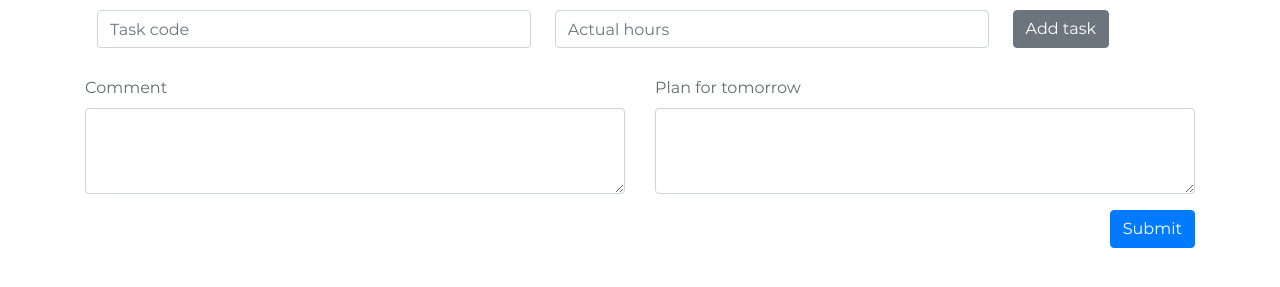
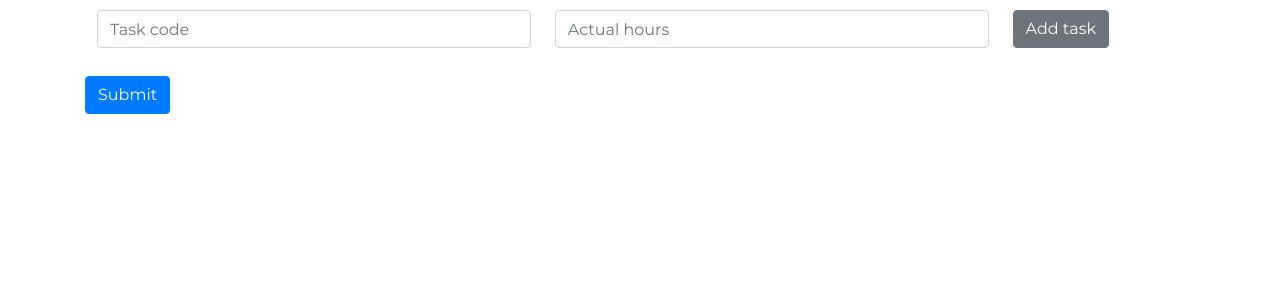
Before and after one commit to kgbph/mwbs, an Electron app: page src/encode.html in a window 1280 px wide. Shown: the part 173-460 px from the top of the page. Drawn offline with Linux system fonts and the light colour scheme; no server answers.

Commit message:
Remove unneeded fields

```diff
--- a/src/encode.html
+++ b/src/encode.html
@@ -38,24 +38,7 @@
         </tbody>
       </table>
 
-      <div class="row">
-        <div class="col-sm-6">
-          <div class="form-group">
-            <label for="inpComment">Comment</label>
-            <textarea class="form-control" id="inpComment" rows="3"></textarea>
-          </div>
-        </div>
-        <div class="col-sm-6">
-          <div class="form-group">
-            <label for="inpFuturePlan">Plan for tomorrow</label>
-            <textarea class="form-control" id="inpFuturePlan" rows="3"></textarea>
-          </div>
-        </div>
-      </div>
-
-      <div class="text-right">
-        <button type="submit" class="btn btn-primary">Submit</button>
-      </div>
+      <button type="submit" class="btn btn-primary">Submit</button>
     </form>
   </main>
 
```
